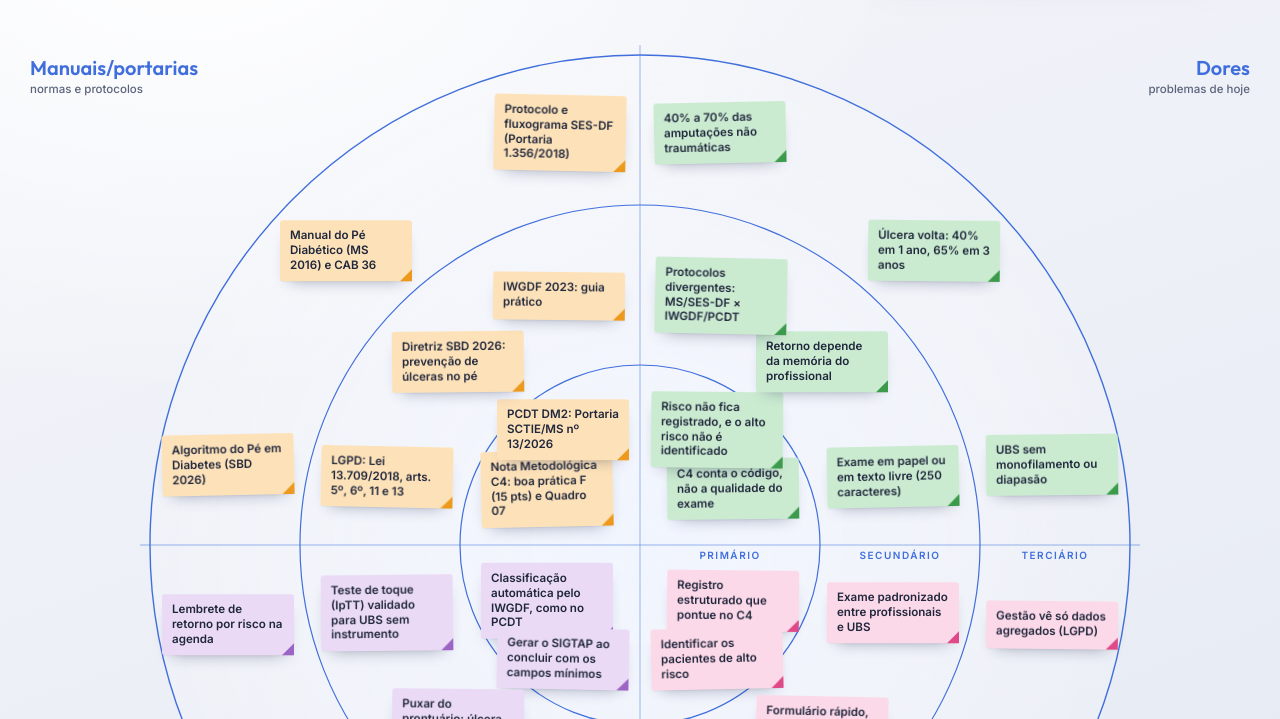
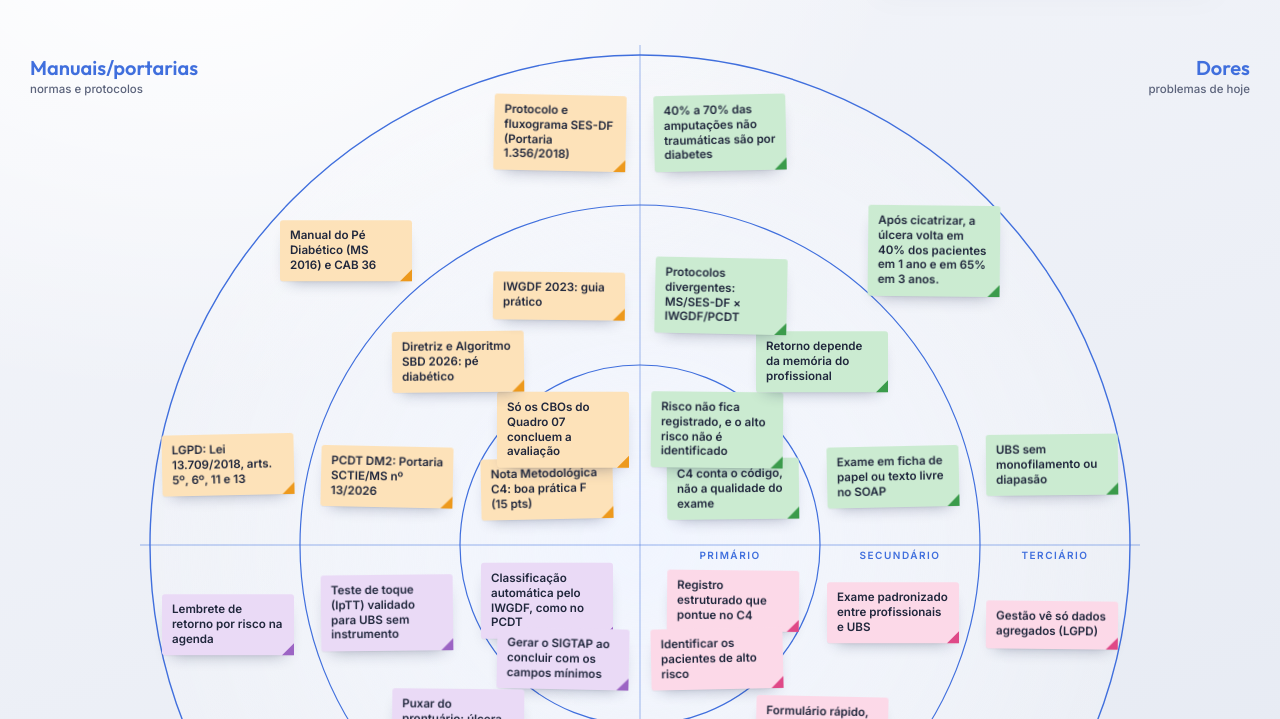
Before and after one commit to damaresgaia/mestrado-pe-diabetico, a plain HTML site: page desk-research/radar.html in a window 1280 px wide. Shown: the part 81-800 px from the top of the page. Drawn offline with Linux system fonts and the light colour scheme.

Commit message:
fix: ajusta fontes e notas do radar conforme revisao do grupo

```diff
--- a/desk-research/radar.html
+++ b/desk-research/radar.html
@@ -136,41 +136,41 @@
   // q: quadrante (tl, tr, bl, br) · ring: 1 primário, 2 secundário, 3 terciário · slot: posição dentro do anel
   const items = [
     // MANUAIS / PORTARIAS
-    { q:'tl', c:'man', ring:1, slot:0, t:'Nota Metodológica C4: boa prática F (15 pts) e Quadro 07', s:'MS/SAPS, 2026. Boa prática F (15 de 100 pts): 1 avaliação dos pés em 12 meses, registrada no Atendimento Individual (MIAI) ou pelo SIGTAP 03.01.04.009-5. Quadro 07: só médicos, enfermeiros, farmacêuticos, fisioterapeutas e terapeutas ocupacionais pontuam.' },
-    { q:'tl', c:'man', ring:1, slot:1, t:'PCDT DM2: Portaria SCTIE/MS nº 13/2026', s:'Protocolo nacional. Usa a estratificação IWGDF (Material Suplementar E), pede avaliação ao diagnóstico e anual, e pelo menos 2 testes de sensibilidade (monofilamento + outro).' },
-    { q:'tl', c:'man', ring:2, slot:0, t:'LGPD: Lei 13.709/2018, arts. 5º, 6º, 11 e 13', s:'Dado de saúde é dado sensível (art. 5º, II). Base legal: tutela da saúde (art. 11, II, f) e políticas públicas (art. 11, II, b). Princípio da necessidade (art. 6º). Estudos com dados pseudonimizados (art. 13).' },
-    { q:'tl', c:'man', ring:2, slot:1, t:'Diretriz SBD 2026: prevenção de úlceras no pé', s:'Quadro 3 (risco 0 a 3, igual ao IWGDF) e recomendações R1 a R15. Aceita o teste de toque (IpTT) como alternativa ao monofilamento (R1).' },
+    { q:'tl', c:'man', ring:1, slot:0, t:'Nota Metodológica C4: boa prática F (15 pts)', s:'MS/SAPS, 2026. Boa prática F (15 de 100 pts): 1 avaliação dos pés em 12 meses, registrada no Atendimento Individual (MIAI) ou pelo SIGTAP 03.01.04.009-5.' },
+    { q:'tl', c:'man', ring:1, slot:1, t:'Só os CBOs do Quadro 07 concluem a avaliação', s:'Nota Metodológica C4 (Quadro 07) e Briefing do cliente: só médicos, enfermeiros, farmacêuticos, fisioterapeutas e terapeutas ocupacionais pontuam no C4. Técnicos de enfermagem apenas apoiam.' },
+    { q:'tl', c:'man', ring:2, slot:0, t:'PCDT DM2: Portaria SCTIE/MS nº 13/2026', s:'Protocolo nacional. Usa a estratificação IWGDF (Material Suplementar E), pede avaliação ao diagnóstico e anual, e pelo menos 2 testes de sensibilidade (monofilamento + outro).' },
+    { q:'tl', c:'man', ring:2, slot:1, t:'Diretriz e Algoritmo SBD 2026: pé diabético', s:'Diretriz SBD 2026 (Quadro 3, risco 0 a 3 igual ao IWGDF, e recomendações R1 a R15) e Algoritmo SBD 2026 (passo a passo do exame, autocuidado, calçados por risco e teste de toque IpTT).' },
     { q:'tl', c:'man', ring:2, slot:2, t:'IWGDF 2023: guia prático', s:'Tabela 1: risco 0 (sem PSP nem DAP, anual), 1 (PSP ou DAP, 6–12 meses), 2 (PSP + DAP ou deformidade, 3–6 meses), 3 (+ úlcera/amputação prévia ou DRT, 1–3 meses). Aceita o Ipswich Touch Test. É a base do PCDT 2026 e da SBD 2026.' },
-    { q:'tl', c:'man', ring:3, slot:0, t:'Algoritmo do Pé em Diabetes (SBD 2026)', s:'Passo a passo da avaliação (sensibilidade, deformidades, vascular, pele, histórico), autocuidado, lesões pré-ulcerativas e calçados por risco.' },
+    { q:'tl', c:'man', ring:3, slot:0, t:'LGPD: Lei 13.709/2018, arts. 5º, 6º, 11 e 13', s:'Dado de saúde é dado sensível (art. 5º, II). Base legal: tutela da saúde (art. 11, II, f) e políticas públicas (art. 11, II, b). Princípio da necessidade (art. 6º). Estudos com dados pseudonimizados (art. 13).' },
     { q:'tl', c:'man', ring:3, slot:1, t:'Manual do Pé Diabético (MS 2016) e CAB 36', s:'Quadros 2.1 e 3.1 (Boulton, 2008): risco 0 anual, 1 a cada 3–6 meses, 2 a cada 2–3 meses, 3 a cada 1–2 meses. Monofilamento 10 g e diapasão 128 Hz. Cita o registro do exame no PEC em SOAP e na ficha de procedimentos.' },
-    { q:'tl', c:'man', ring:3, slot:2, t:'Protocolo e fluxograma SES-DF (Portaria 1.356/2018)', s:'Mesma classificação do MS 2016. Ficha de rastreamento (Anexo 1), sinais de isquemia crítica e infecção grave que mandam para a emergência, e encaminhamento de órteses (Anexos 3 e 4). É a base das regras da Proposta técnica.' },
+    { q:'tl', c:'man', ring:3, slot:2, t:'Protocolo e fluxograma SES-DF (Portaria 1.356/2018)', s:'Mesma classificação do MS 2016. Ficha de rastreamento (Anexo 1), sinais de isquemia crítica e infecção grave que mandam para a emergência, e encaminhamento de órteses (Anexos 3 e 4).' },
 
     // DORES
-    { q:'tr', c:'dor', ring:1, slot:0, t:'C4 conta o código, não a qualidade do exame', s:'Nota C4, Quadro 07: basta um registro de avaliação dos pés ou o SIGTAP 03.01.04.009-5. A própria Nota (item 33) admite que o resultado depende de registro qualificado em campo específico. Proposta técnica, seção 2.' },
+    { q:'tr', c:'dor', ring:1, slot:0, t:'C4 conta o código, não a qualidade do exame', s:'Nota C4, Quadro 07: basta um registro de avaliação dos pés ou o SIGTAP 03.01.04.009-5. A própria Nota (item 33) e o Briefing do cliente apontam que o indicador mede o lançamento do código, sem garantir registro clínico qualificado.' },
     { q:'tr', c:'dor', ring:1, slot:1, t:'Risco não fica registrado, e o alto risco não é identificado', s:'Briefing do gerente: a classificação fica no papel ou na memória do profissional, e a equipe não consegue fazer busca ativa.' },
-    { q:'tr', c:'dor', ring:2, slot:0, t:'Exame em papel ou em texto livre (250 caracteres)', s:'Proposta técnica, seção 1: "Membros inferiores" é um campo livre de 250 caracteres por perna.' },
-    { q:'tr', c:'dor', ring:2, slot:1, t:'Retorno depende da memória do profissional', s:'Proposta técnica, "Como é hoje × como ficaria".' },
-    { q:'tr', c:'dor', ring:2, slot:2, t:'Protocolos divergentes: MS/SES-DF × IWGDF/PCDT', s:'MS 2016 e SES-DF: risco 1 = neuropatia, retorno em 3–6 meses. IWGDF 2023, PCDT 2026 e SBD 2026: risco 1 = PSP ou DAP, retorno em 6–12 meses, e a DRT entra no risco 3. A Proposta mistura os dois modelos.' },
-    { q:'tr', c:'dor', ring:3, slot:0, t:'UBS sem monofilamento ou diapasão', s:'Restrição citada no Briefing do gerente; Proposta técnica, seção 7.' },
-    { q:'tr', c:'dor', ring:3, slot:1, t:'Úlcera volta: 40% em 1 ano, 65% em 3 anos', s:'Diretriz SBD 2026 (introdução) e PCDT DM2 2026.' },
-    { q:'tr', c:'dor', ring:3, slot:2, t:'40% a 70% das amputações não traumáticas', s:'PCDT DM2 2026: complicações do pé diabético respondem por 40% a 70% das amputações não traumáticas de membros inferiores.' },
+    { q:'tr', c:'dor', ring:2, slot:0, t:'Exame em ficha de papel ou texto livre no SOAP', s:'Briefing do gerente, Briefing do cliente e Manual do Pé Diabético (MS 2016, p. 19–20): a avaliação é feita em fichas de papel ou anotada em texto livre no SOAP, sem campos estruturados no PEC.' },
+    { q:'tr', c:'dor', ring:2, slot:1, t:'Retorno depende da memória do profissional', s:'Briefing do gerente e Briefing do cliente: sem registro estruturado e sem vínculo com a agenda do PEC, o aprazamento do retorno pela categoria de risco se perde.' },
+    { q:'tr', c:'dor', ring:2, slot:2, t:'Protocolos divergentes: MS/SES-DF × IWGDF/PCDT', s:'MS 2016 e SES-DF: risco 1 = neuropatia, retorno em 3–6 meses. IWGDF 2023, PCDT 2026 e SBD 2026: risco 1 = PSP ou DAP, retorno em 6–12 meses, e a DRT entra no risco 3.' },
+    { q:'tr', c:'dor', ring:3, slot:0, t:'UBS sem monofilamento ou diapasão', s:'Restrição operacional relatada no Briefing do gerente e no Briefing do cliente.' },
+    { q:'tr', c:'dor', ring:3, slot:1, t:'Após cicatrizar, a úlcera volta em 40% dos pacientes em 1 ano e em 65% em 3 anos.', s:'IWGDF Guidelines 2023, Diretriz SBD 2026 (introdução) e PCDT DM2 2026.' },
+    { q:'tr', c:'dor', ring:3, slot:2, t:'40% a 70% das amputações não traumáticas são por diabetes', s:'PCDT DM2 2026 (p. 36): complicações do pé diabético são responsáveis por 40% a 70% do total de amputações não traumáticas de membros inferiores.' },
 
     // OPORTUNIDADES
-    { q:'bl', c:'opo', ring:1, slot:0, t:'Classificação automática pelo IWGDF, como no PCDT', s:'Calcular o risco de 0 a 3 com PSP, DAP, deformidade, úlcera/amputação prévia e DRT, com retorno sugerido para cada risco.' },
-    { q:'bl', c:'opo', ring:1, slot:1, t:'Gerar o SIGTAP ao concluir com os campos mínimos', s:'Proposta técnica, seção 9: o procedimento só é gerado quando a avaliação está completa, e o C4 passa a refletir qualidade.' },
+    { q:'bl', c:'opo', ring:1, slot:0, t:'Classificação automática pelo IWGDF, como no PCDT', s:'PCDT DM2 2026 (Material Suplementar E), IWGDF 2023 e Briefing do cliente: calcular o risco de 0 a 3 com PSP, DAP, deformidade, úlcera/amputação prévia e DRT, sugerindo o retorno.' },
+    { q:'bl', c:'opo', ring:1, slot:1, t:'Gerar o SIGTAP ao concluir com os campos mínimos', s:'Briefing do cliente, Briefing do gerente e Nota Metodológica C4 (item 33): gerar automaticamente o SIGTAP 03.01.04.009-5 ao concluir a avaliação completa, alinhando o indicador C4 à qualidade clínica.' },
     { q:'bl', c:'opo', ring:2, slot:0, t:'Teste de toque (IpTT) validado para UBS sem instrumento', s:'SBD 2026, R1: IpTT com sensibilidade de 77% e especificidade de 90%, concordância k=0,88 com o monofilamento. A cartilha da SBD também o indica na falta de instrumentos.' },
-    { q:'bl', c:'opo', ring:2, slot:1, t:'Puxar do prontuário: úlcera, amputação, DRT, HbA1c', s:'A DRT (doença renal em estágio terminal) é critério de risco 3 no IWGDF/PCDT e não aparece na Proposta.' },
+    { q:'bl', c:'opo', ring:2, slot:1, t:'Puxar do prontuário: úlcera, amputação, DRT, HbA1c', s:'Briefing do cliente (reaproveitar do prontuário tipo de diabetes e última HbA1c) e IWGDF 2023 / PCDT DM2 2026 (histórico de úlcera, amputação e doença renal terminal como critérios de risco 3).' },
     { q:'bl', c:'opo', ring:2, slot:2, t:'Alertas de urgência: isquemia, infecção e Charcot', s:'PCDT 2026: úlcera infectada, isquemia crítica, gangrena e suspeita de Charcot agudo vão para a urgência. Cartilha SBD: diferença ≥2 °C, edema e rubor sugerem Charcot.' },
-    { q:'bl', c:'opo', ring:3, slot:0, t:'Lembrete de retorno por risco na agenda', s:'Proposta técnica, seção 9. Prazos do IWGDF: 12, 6–12, 3–6 e 1–3 meses.' },
-    { q:'bl', c:'opo', ring:3, slot:1, t:'Relatório para calçado ou órtese pelo SUS (risco 1 a 3)', s:'SBD 2026, Nota Importante 3: o SUS oferece calçados terapêuticos e palmilhas mediante relatório do profissional.' },
-    { q:'bl', c:'opo', ring:3, slot:2, t:'Painel de risco por equipe e UBS', s:'Proposta técnica, seção 11: distribuição de risco, PSP, DAP, úlceras e retornos.' },
+    { q:'bl', c:'opo', ring:3, slot:0, t:'Lembrete de retorno por risco na agenda', s:'Briefing do cliente (integração com a agenda do PEC para lembrete de retorno) e prazos do IWGDF 2023 / PCDT DM2 2026 (12, 6–12, 3–6 e 1–3 meses).' },
+    { q:'bl', c:'opo', ring:3, slot:1, t:'Relatório para calçado ou órtese pelo SUS (risco 2 e 3)', s:'IWGDF 2023 (Rec. 8b–8c) e SBD 2026 (R6, R8 e Nota Importante 3): calçado terapêutico, palmilhas e órteses sob medida são indicados para risco 2 ou 3 (para risco 1, orienta-se calçado adequado), solicitados ao SUS via relatório.' },
+    { q:'bl', c:'opo', ring:3, slot:2, t:'Busca ativa e visão de risco por equipe e UBS', s:'Briefing do gerente (identificar pacientes em atraso ou de risco alto para busca ativa) e Nota Metodológica C4 (item 24: listas nominais e dados agregados no e-SUS APS).' },
 
     // EXPECTATIVAS
     { q:'br', c:'exp', ring:1, slot:0, t:'Registro estruturado que pontue no C4', s:'Briefing do cliente: prioridade 1.' },
     { q:'br', c:'exp', ring:1, slot:1, t:'Identificar os pacientes de alto risco', s:'Briefing do cliente: prioridade 2.' },
     { q:'br', c:'exp', ring:2, slot:0, t:'Exame padronizado entre profissionais e UBS', s:'Briefing do cliente: prioridade 3.' },
-    { q:'br', c:'exp', ring:2, slot:1, t:'Formulário rápido, clicável, no padrão do PEC', s:'Briefing do cliente (padrão de interface: PEC e formulário de hanseníase); Proposta técnica, princípios de desenho.' },
-    { q:'br', c:'exp', ring:2, slot:2, t:'Só os CBOs do Quadro 07 concluem a avaliação', s:'Briefing do cliente: médicos, enfermeiros, farmacêuticos, fisioterapeutas e terapeutas ocupacionais. Técnicos de enfermagem apenas apoiam.' },
+    { q:'br', c:'exp', ring:2, slot:1, t:'Formulário rápido, clicável, no padrão do PEC', s:'Briefing do cliente: seguir o padrão visual e de interação do PEC e-SUS APS (como o formulário de hanseníase), com preenchimento rápido durante a consulta.' },
+    { q:'br', c:'exp', ring:2, slot:2, t:'Classificação calculada sem consultar tabela externa', s:'Briefing do cliente: o sistema deve calcular o grau de risco e indicar a conduta automaticamente, sem que o profissional precise consultar tabelas externas.' },
     { q:'br', c:'exp', ring:3, slot:0, t:'Gestão vê só dados agregados (LGPD)', s:'Briefing do cliente: o detalhe fica com quem atende o paciente. LGPD, princípios de finalidade e necessidade.' },
     { q:'br', c:'exp', ring:3, slot:1, t:'Orientações de autocuidado para o paciente', s:'SBD 2026 (R3, R4) e cartilha SBD: higiene, pele, unhas, calçados, autoexame.' },
     { q:'br', c:'exp', ring:3, slot:2, t:'Menos úlceras e amputações a longo prazo', s:'Briefing do cliente: impacto esperado a longo prazo.' },
```
Also changed, not shown: index.html (+2 -3 lines).
